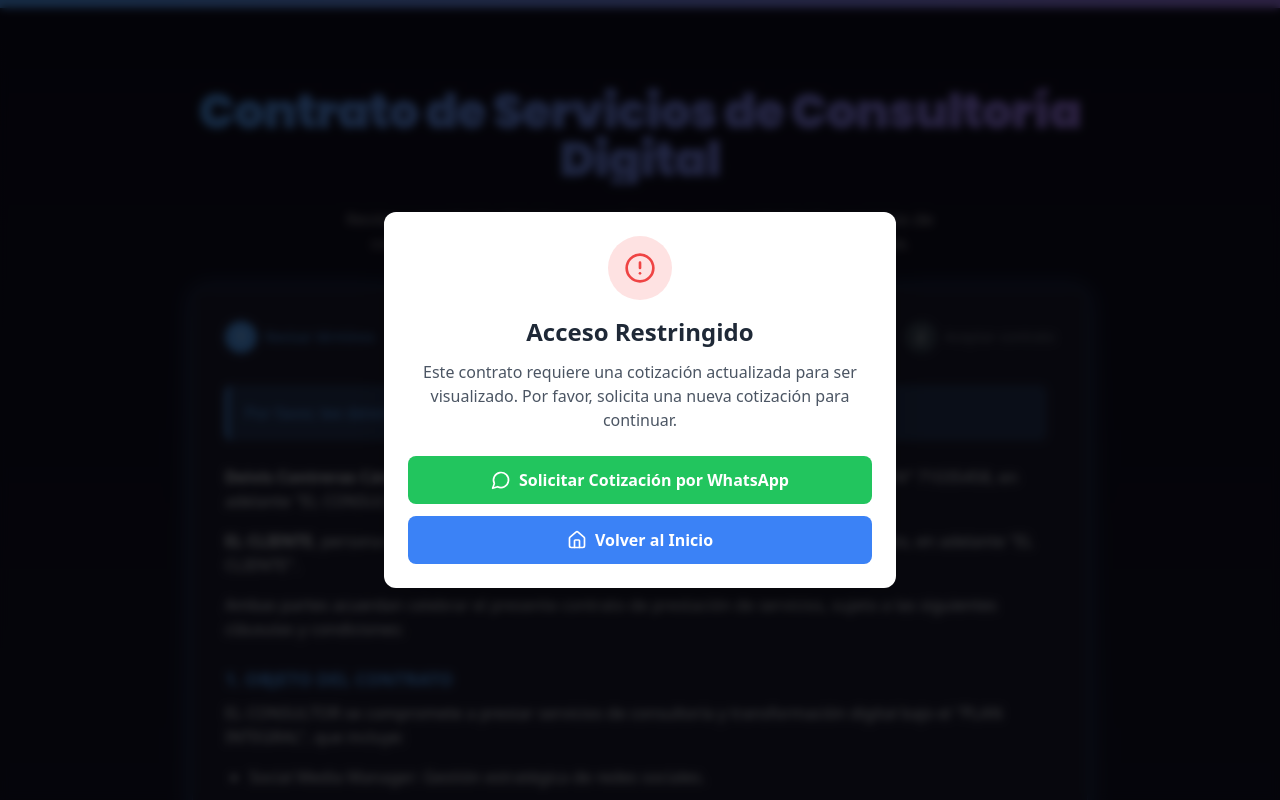
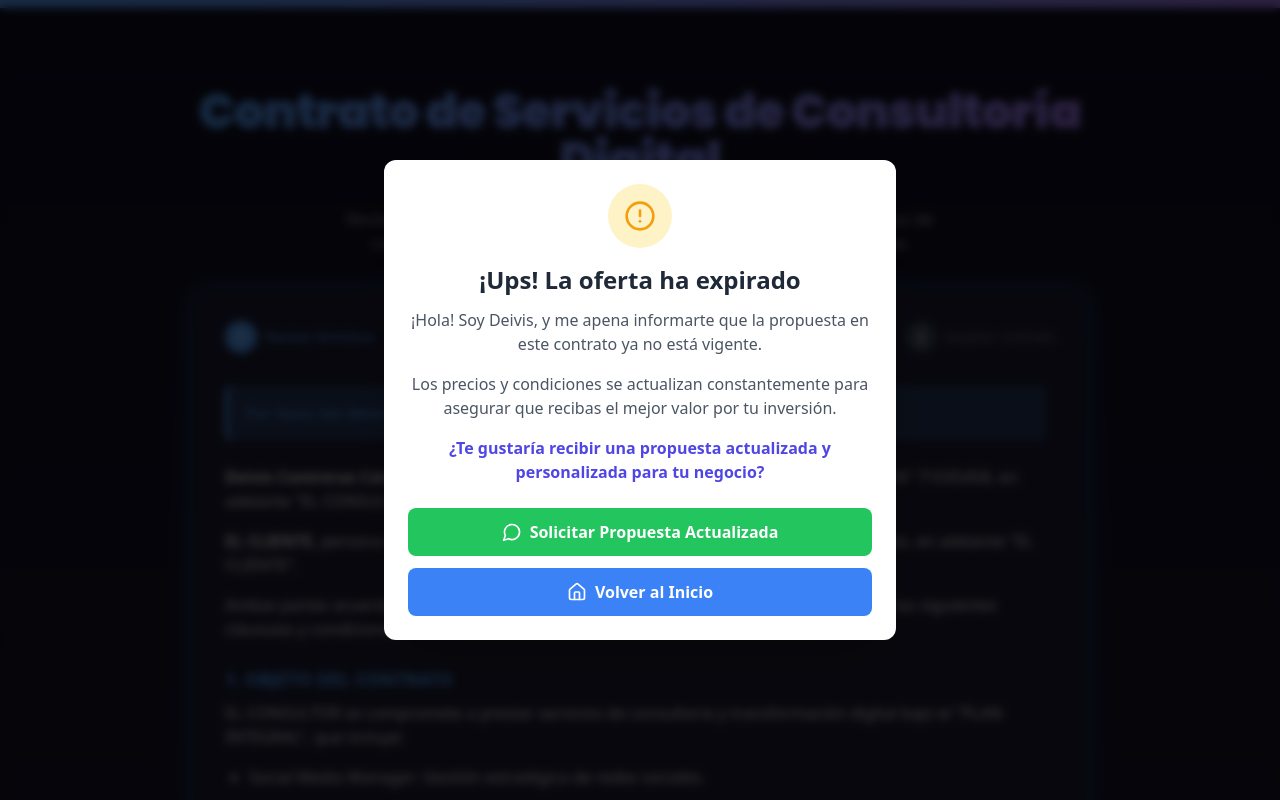
Before and after one commit to deivipluss/landing, a Next.js app: page /contrato in a window 1280 px wide. Shown: the top 800 px of the page. Built offline with nearby package versions, Linux system fonts and the light colour scheme.

Commit message:
estadodescuento

```diff
--- a/app/contrato/page.tsx
+++ b/app/contrato/page.tsx
@@ -232,33 +232,39 @@ export default function ContratoPage() {
             className="bg-white rounded-xl shadow-2xl p-6 max-w-lg w-full mx-auto"
           >
             <div className="text-center">
-              <div className="bg-red-100 w-16 h-16 rounded-full flex items-center justify-center mx-auto mb-4">
-                <AlertCircle className="h-8 w-8 text-red-500" />
+              <div className="bg-amber-100 w-16 h-16 rounded-full flex items-center justify-center mx-auto mb-4">
+                <AlertCircle className="h-8 w-8 text-amber-500" />
               </div>
 
               <h2 className="text-2xl font-bold text-gray-800 mb-3">
-                Acceso Restringido
+                ¡Ups! La oferta ha expirado
               </h2>
 
-              <p className="text-gray-600 mb-6">
-                Este contrato requiere una cotización actualizada para ser
-                visualizado. Por favor, solicita una nueva cotización para
-                continuar.
-              </p>
+              <div className="space-y-4 mb-6">
+                <p className="text-gray-600">
+                  ¡Hola! Soy Deivis, y me apena informarte que la propuesta en este contrato ya no está vigente.
+                </p>
+                <p className="text-gray-600 font-medium">
+                  Los precios y condiciones se actualizan constantemente para asegurar que recibas el mejor valor por tu inversión.
+                </p>
+                <p className="text-indigo-600 font-semibold">
+                  ¿Te gustaría recibir una propuesta actualizada y personalizada para tu negocio?
+                </p>
+              </div>
 
               <div className="space-y-3">
                 <a
-                  href="https://wa.me/51999113934?text=Hola,%20necesito%20una%20cotización%20actualizada%20para%20acceder%20al%20contrato"
+                  href="https://wa.me/51999113934?text=Hola%20Deivis,%20me%20interesa%20recibir%20una%20propuesta%20actualizada%20para%20mi%20negocio"
                   target="_blank"
                   rel="noopener noreferrer"
                   className="bg-green-500 hover:bg-green-600 text-white w-full py-3 rounded-lg font-semibold flex items-center justify-center transition-colors"
                 >
                   <MessageCircle className="h-5 w-5 mr-2" />
-                  Solicitar Cotización por WhatsApp
+                  Solicitar Propuesta Actualizada
                 </a>
 
                 <button
-                  onClick={() => (window.location.href = "/")}
+                  onClick={() => window.location.href = "/"}
                   className="bg-blue-500 hover:bg-blue-600 text-white w-full py-3 rounded-lg font-semibold flex items-center justify-center transition-colors"
                 >
                   <Home className="h-5 w-5 mr-2" />
@@ -549,7 +555,7 @@ export default function ContratoPage() {
                           strokeLinecap="round"
                           strokeLinejoin="round"
                           strokeWidth={2}
-                          d="M17 17h2a2 2 0 002-2v-4a2 2 0 00-2-2H5a2 2 0 00-2 2v4a2 2 0 002 2h2m2 4h6a2 2 0 002-2v-4a2 2 0 00-2-2H9a2 2 0 00-2 2v4a2 2 0 002 2zm8-12V5a2 2 0 00-2-2H9a2 2 0 00-2 2v4h10z"
+                          d="M17 17h2a2 2 0 002-2v-4a2 2 0 00-2-2H5a2 2 0 00-2 2h2m2 4h6a2 2 0 002-2v-4a2 2 0 00-2-2H9a2 2 0 00-2 2v4a2 2 0 002 2zm8-12V5a2 2 0 00-2-2H9a2 2 0 00-2 2v4h10z"
                         />
                       </svg>
                       <span className="text-xs mt-1">
@@ -600,7 +606,7 @@ export default function ContratoPage() {
                       >
                         <path
                           fillRule="evenodd"
-                          d="M5 4v3H4a2 2 0 00-2 2v3a2 2 0 002 2h1v2a2 2 0 002 2h6a2 2 0 002-2v-2h1a2 2 0 002-2V9a2 2 0 00-2-2h-1V4a2 2 0 00-2-2H7a2 2 0 00-2 2zm8 0H7v3h6V4zm0 8H7v4h6v-4z"
+                          d="M5 4v3H4a2 2 0 00-2 2v3a2 2 0 002 2h1v2a2 2 0 002 2h6a2 2 0 002-2v-4a2 2 0 00-2-2H9a2 2 0 00-2 2v4a2 2 0 002 2zm8 0H7v3h6V4zm0 8H7v4h6v-4z"
                           clipRule="evenodd"
                         />
                       </svg>
```
